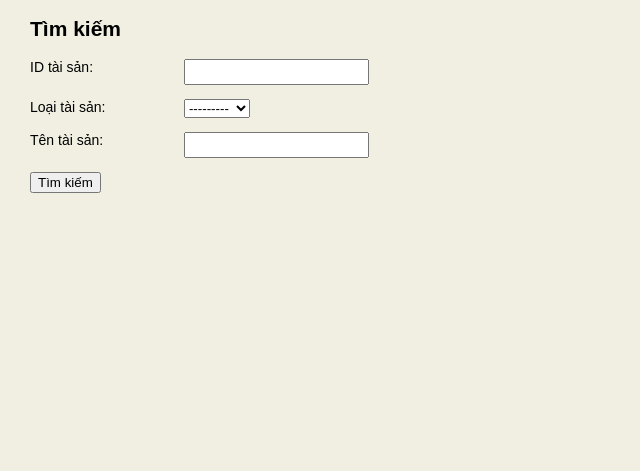
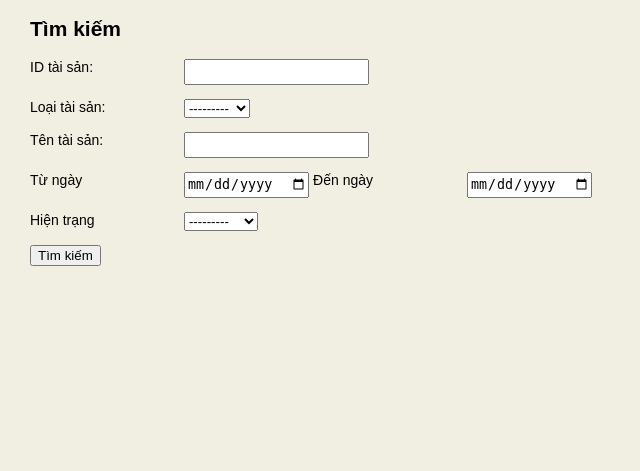
Before and after one commit to manhnd9293/QLTS, a Django app: page /search/ in a window 1280 px wide. Shown: the part 156-627 px from the top of the page, without its empty margins (0-640 px from the left). Run offline with Django 3.2, Linux system fonts and the light colour scheme.

Commit message:
update view search

```diff
--- a/quanlitaisan/models.py
+++ b/quanlitaisan/models.py
@@ -23,7 +23,7 @@ class TaiSan(models.Model):
   hien_trang         = models.CharField('Hiện trạng', max_length = 2, choices = HIEN_TRANG)
 
   def __str__(self):
-    ten_hien_thi = str(self.id) + '_'+  self.ten_tai_san
+    ten_hien_thi = 'id :' + str(self.id) + ' '+ 'name: ' + self.ten_tai_san
     return ten_hien_thi
 
 
--- a/quanlitaisan/templates/quanlitaisan/kiemke.html
+++ b/quanlitaisan/templates/quanlitaisan/kiemke.html
@@ -32,10 +32,10 @@
         <td class="name">Auto fill</td>
         <td class="state">Auto fill</td>
         <td class="update" name="state">
-          <select name="loai_tai_san" id="id_loai_tai_san">
+          <select name="hien_trang">
             <option value="" selected>---------</option>
-            <option value="VT">Vật tư</option>
-            <option value="TB">Thiết bị</option></td>
+            <option value="SD">Đang Sử dụng</option>
+            <option value="BH">Bị hỏng</option></td>
           </select>
       </tr>
     </table>
--- a/quanlitaisan/templates/quanlitaisan/search.html
+++ b/quanlitaisan/templates/quanlitaisan/search.html
@@ -21,7 +21,25 @@
     <label for="id_ten_tai_san">Tên tài sản:</label>
     <input type="text" name="ten_tai_san" maxlength="20" id="id_ten_tai_san">
   </p>
+  <p>
+    <label for="id_from_date">Từ ngày</label>
+    <input type="date" name="from_date" maxlength="20" id="id_from_date">
+    <label for="id_to_date">Đến ngày</label>
+    <input type="date" name="to_date" maxlength="20" id="id_to_date">
+  </p>
+  <p>
+    <label for="id_hien_trang">Hiện trạng</label>
+    <select name="hien_trang" id="id_hien_trang">
+        <option value="" selected>---------</option>
+
+        <option value="SD">Sử dụng</option>
+
+        <option value="BH">Bị hỏng</option>
+
+    </select>
+  </p>
   <!-- {{form.as_p}} -->
   <input type="submit" name="Search" value = "Tìm kiếm" id="">
+
 </form>
 {% endblock %}
--- a/quanlitaisan/views.py
+++ b/quanlitaisan/views.py
@@ -69,6 +69,7 @@ class MyView(View):
 class SearchView(View):
   def get(self, request):
     if request.GET:
+      print(request.GET)
       q = TaiSan.objects
       id = request.GET.get('asset_id')
 
@@ -138,12 +139,12 @@ class AddMaintain(View):
 
 class Inspect(View):
   def get(self, request):
-    return render(request, 'quanlitaisan/kiemke.html',{})
+    return render(request, 'quanlitaisan/kiemke.html',{'title': 'Kiểm kê'})
 
   def post(self, request):
     context = {
       'url_name' : '/kiemke',
-      'title' : 'Lưu tài sản thành công'
+      'title' : 'Lưu dữ liệu thành công'
     }
     infor = request.POST
     print(infor)
```
